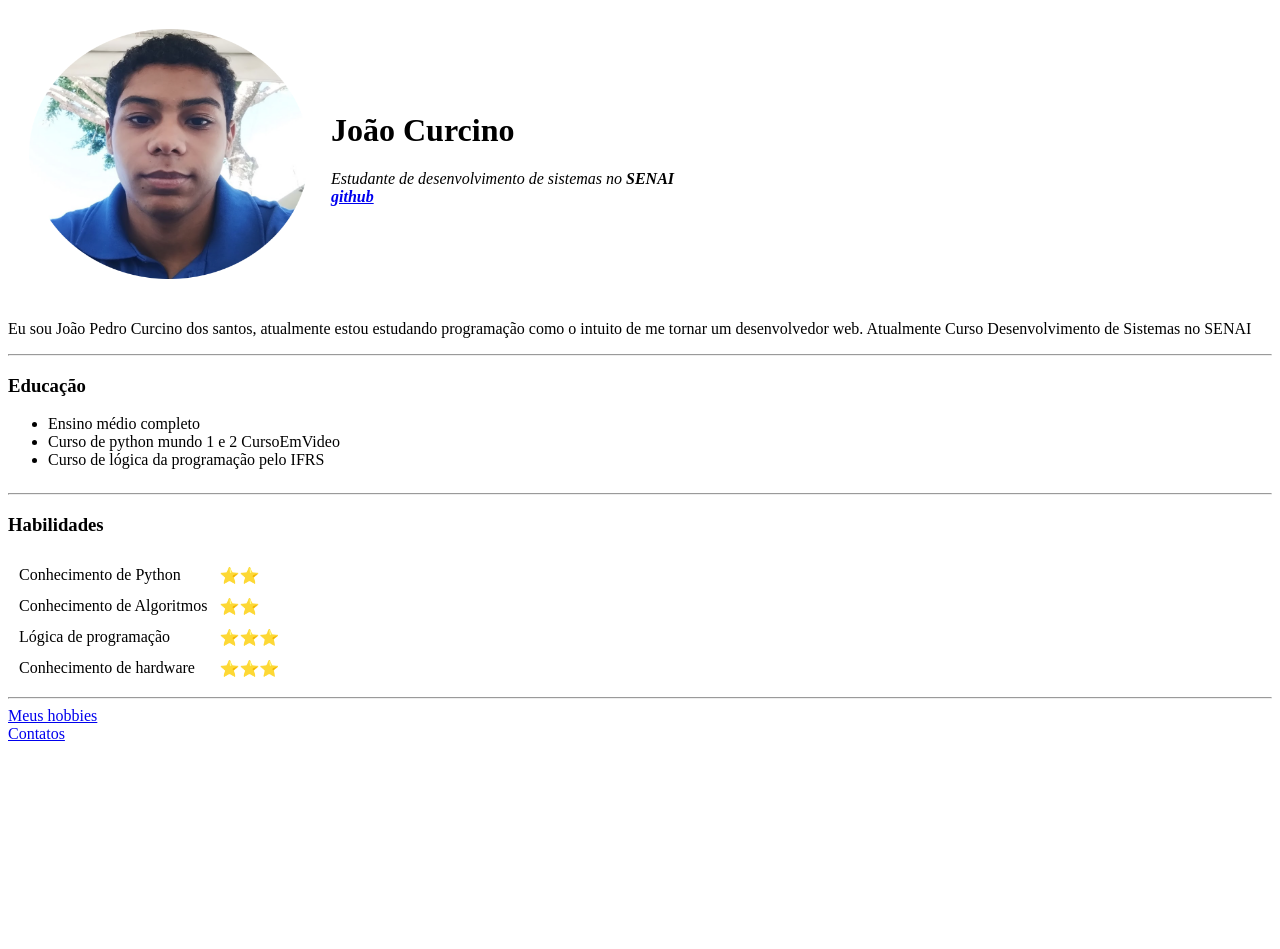
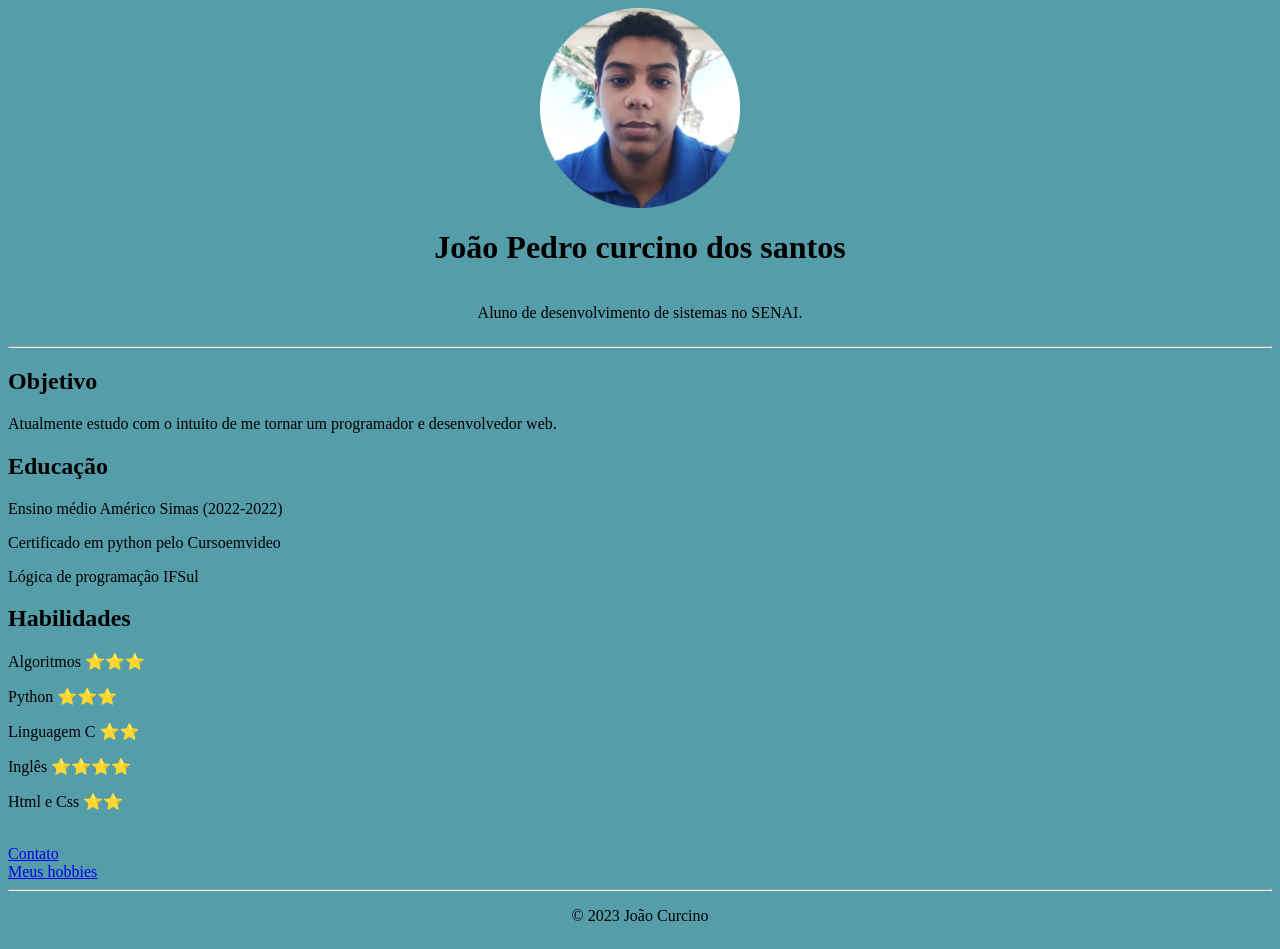
Before and after one commit to JoaoPec/JoaoPec.github.io, a plain HTML site: page index.html in a window 1280 px wide. Before the commit the page ends 800 px from the top, so only its background shows below. Drawn offline with Linux system fonts and the light colour scheme.

Commit message:
Commit css

```diff
--- /dev/null
+++ b/css/style.css
@@ -0,0 +1,19 @@
+div {
+    display: flex;
+    justify-content: center;
+    align-items: center;
+    flex-direction: column;
+ }
+ img {
+    height: 200px;
+    width: auto;
+ }
+ h1 {
+    text-align: center;
+ }
+body{
+    background-color: #569DAA;
+}
+.Foot{
+    text-align: center;
+}
--- a/index.html
+++ b/index.html
@@ -3,76 +3,37 @@
 
 <head>
     <meta charset="UTF-8">
-    <title>João's Personal site</title>
+    <meta http-equiv="X-UA-Compatible" content="IE=edge">
+    <meta name="viewport" content="width=device-width, initial-scale=1.0">
+    <title>My Resume</title>
+    <link rel="stylesheet" href="/css/style.css">
 </head>
 
 <body>
-    <table style="border-spacing: 20px">
-        <tr>
-            <td>
-                <img src="imagens/Eu-no-senai-modified.png" alt="João Pedro Curcino" width="280" height="250">
-            </td>
-            <td>
-                <h1>João Curcino</h1>
-                <p><em>Estudante de desenvolvimento de sistemas no <strong>SENAI</strong> <br>
-                        <strong><a href="https://github.com/JoaoPec">github</a></strong></em></p>
-            </td>
-        </tr>
-    </table>
-
-    <p>Eu sou João Pedro Curcino dos santos, atualmente estou estudando programação como o intuito de me tornar um desenvolvedor web. Atualmente  Curso Desenvolvimento de Sistemas no SENAI</p>
+    <div><img class="eu" src="/imagens/Eu-no-senai-modified.png" alt="eu">
+        <h1>João Pedro curcino dos santos</h1>
+        <p>Aluno de desenvolvimento de sistemas no SENAI.</p>
+    </div>
     <hr>
-    <h3>Educação</h3>
-    <table style="border-spacing: 20px">
-        <ul>
-            <li>Ensino médio completo</li>
-            <li>Curso de python mundo 1 e 2 CursoEmVideo</li>
-            <li>Curso de lógica da programação pelo IFRS</li>
-        </ul>
-    </table>
+    <h2>Objetivo</h2>
+    <p>Atualmente estudo com o intuito de me tornar um programador e desenvolvedor web.</p>
+    <h2>Educação</h2>
+    <table>
+    <p>Ensino médio Américo Simas (2022-2022)</p>
+    <p>Certificado em python pelo Cursoemvideo</p>
+    <p>Lógica de programação IFSul</p>
+    <h2>Habilidades</h2>
+    <p>Algoritmos ⭐⭐⭐</p>
+    <p>Python ⭐⭐⭐</p>
+    <p>Linguagem C ⭐⭐</p>
+    <p>Inglês ⭐⭐⭐⭐</p>
+    <p>Html e Css ⭐⭐</p><br>
+    <a href="contact.html">Contato</a> <br>
+    <a href="hobbies.html">Meus hobbies</a>
     <hr>
-    <h3>
-        <stronger>Habilidades</stronger>
-    </h3>
-    <table style="border-spacing: 10px">
-        <tr>
-            <td>
-                Conhecimento de Python
-            <td>
-                ⭐⭐
-            </td>
-        <tr>
-            <td>
-                Conhecimento de Algoritmos
-            <td>
-                ⭐⭐
-            </td>
-            </td>
-        <tr>
-            <td>
-                Lógica de programação
-            </td>
-            <td>
-                ⭐⭐⭐
-            </td>
-        </tr>
-        <tr>
-            <td>
-                Conhecimento de hardware
-            </td>
-            <td>
-                ⭐⭐⭐
-            </td>
-    </table>
-
-    <hr>
-
-    </ul>
-    <a href="hobbies.html">Meus hobbies</a>
-    <br>
-    <a href="contact.html">Contatos</a>
-
+    <footer class="Foot">
+        <p>© 2023 João Curcino</p>
+    </footer>
 </body>
 
-
 </html>
```
Also changed, not shown: contact.html (+2 -0 lines), hobbies.html (+2 -0 lines).
